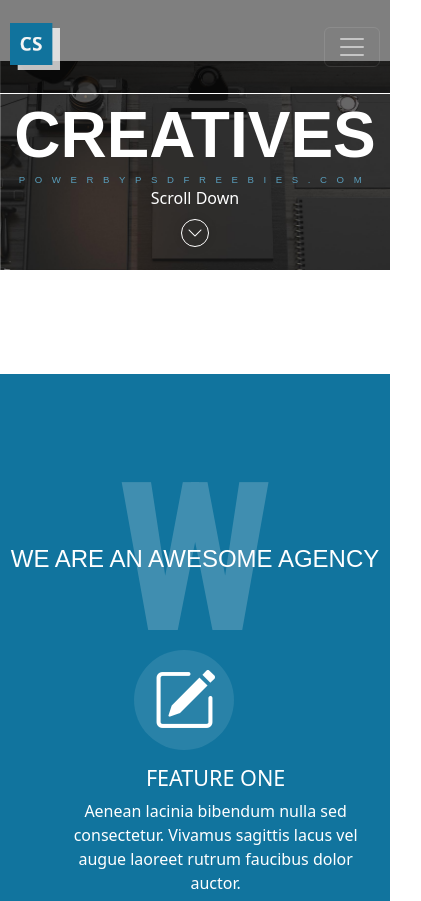
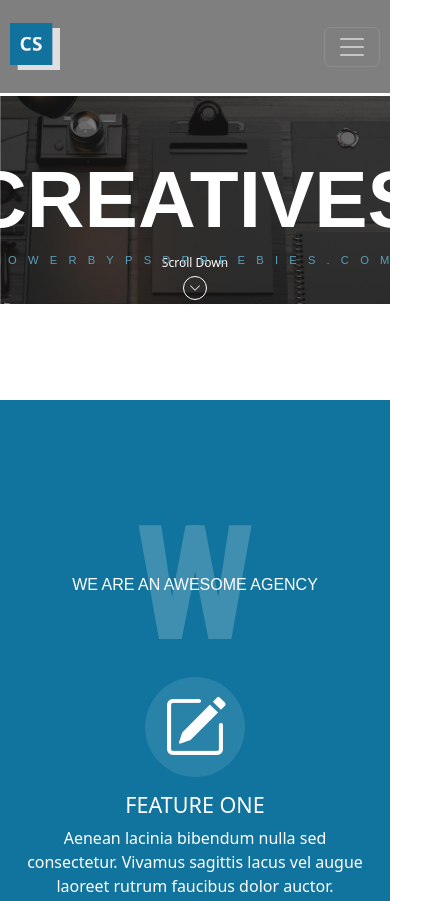
Before and after one commit to Toandvstkt/fastcodingtest, a plain HTML site: page index.html in a window 390 px wide. Shown: the top 901 px of the page, 421 px wide, since content can reach past the window. Drawn offline with nearby package versions, Linux system fonts and the light colour scheme.

Commit message:
Update style.css

```diff
--- a/style.css
+++ b/style.css
@@ -1,7 +1,4 @@
     .banner {
-        color: #fff;
-        text-align: center;
-        padding: 100px 0;
         position: relative;
         height: 400px;
         display: flex;
@@ -337,6 +334,7 @@
         align-items: center;
         justify-content: center;
         min-height: 100vh;
+
     }
 
     .big-letter {
@@ -457,22 +455,20 @@
     }
 
     @media (max-width: 1024px) {
-        .banner {
-            padding: 50px 0;
-            height: 300px;
-        }
 
         .banner img {
-            margin-top: 8%;
+            margin-top: -0%;
         }
-
+        .features{
+            margin-top: 0;
+        }
         .creative-title {
             font-family: 'Gotham-Bold', sans-serif;
             color: white;
             font-weight: 700;
-            font-size: 4rem;
+            font-size: 6rem;
             position: absolute;
-            top: 45%;
+            top: 50%;
             left: 50%;
             transform: translate(-50%, -50%);
             z-index: 2;
@@ -481,10 +477,10 @@
         .power-text {
             font-family: 'Gotham-Medium', sans-serif;
             color: white;
-            font-size: 0.6rem;
+            font-size: 0.9rem;
             position: absolute;
             letter-spacing: 1em;
-            top: 60%;
+            top: 65%;
             left: 50%;
             color: #599dbb;
             transform: translate(-50%, -50%);
@@ -514,7 +510,7 @@
             flex-direction: column;
             align-items: center;
             position: absolute;
-            margin-top: 35%;
+            margin-top: 40%;
         }
 
         .scroll-text {
@@ -525,7 +521,7 @@
         }
 
         .transparent-header {
-            background-color: rgba(0, 0, 0, 0.5);
+            background-color: rgba(0, 0, 0, 0.1);
             border-bottom: 1px solid white;
             position: absolute;
             width: 100%;
@@ -557,7 +553,9 @@
         }
 
         .text-center-feature {
-            margin-left: 8%;
+            justify-content: center;
+            align-items: center;
+            margin: 0 auto;
         }
 
         .features i {
@@ -567,9 +565,12 @@
             width: 10px;
             height: 10px;
             display: flex;
-            justify-content: center;
-            align-items: center;
+
             margin-bottom: 15px;
+        }
+
+        .feature-item i {
+            margin: 0 auto;
         }
 
         .footer p {
@@ -600,6 +601,117 @@
         }
     }
 
+    @media (max-width: 768px) {
+        .banner img {
+            margin-top: 0;
+        }
+
+        .creative-title {
+            font-family: 'Gotham-Bold', sans-serif;
+            color: white;
+            font-weight: 700;
+            font-size: 5rem;
+            position: absolute;
+            top: 50%;
+            left: 50%;
+            transform: translate(-50%, -50%);
+            z-index: 2;
+        }
+
+        .power-text {
+            font-family: 'Gotham-Medium', sans-serif;
+            color: white;
+            font-size: 0.7rem;
+            position: absolute;
+            letter-spacing: 1em;
+            top: 65%;
+            left: 50%;
+            color: #599dbb;
+            transform: translate(-50%, -50%);
+            z-index: 2;
+        }
+
+        .scroll-down {
+            font-size: 12px;
+            color: white;
+            border: solid 1px white;
+            border-radius: 50%;
+            padding: 5px;
+            display: flex;
+            justify-content: center;
+            align-items: center;
+            box-shadow: 0 0 10px rgba(0, 0, 0, 0.1);
+            position: absolute;
+            bottom: 5%;
+            left: 50%;
+            transform: translateX(-50%);
+            cursor: pointer;
+        }
+
+
+        .scroll-container {
+            display: flex;
+            flex-direction: column;
+            align-items: center;
+            position: absolute;
+            margin-top: 40%;
+        }
+
+        .scroll-text {
+            font-size: 12px;
+            margin-bottom: 30px;
+            color: white;
+            animation: bounce 1s infinite;
+        }
+
+        .transparent-header {
+            background-color: rgba(0, 0, 0, 0.5);
+            border-bottom: 1px solid white;
+            position: absolute;
+            width: 100%;
+            z-index: 10;
+            padding: 10px;
+        }
+
+        .big-letter-w {
+            margin-top: 60%;
+            font-family: 'Roboto Condensed', sans-serif;
+            font-weight: 900;
+            font-size: 10rem;
+            color: rgba(255, 252, 252, 0.2);
+            position: absolute;
+            z-index: 1;
+        }
+
+        .small-text-w {
+
+            font-family: 'Gotham-Medium', sans-serif;
+            font-weight: normal;
+            font-size: 1rem;
+            color: white;
+            position: relative;
+            z-index: 2;
+            white-space: nowrap;
+            margin-top: 60%;
+        }
+
+        .text-center-feature {
+            justify-content: center;
+            align-items: center;
+            margin: 0 auto;
+        }
+
+        .features i {
+            background-color: rgba(255, 253, 253, 0.1);
+            border-radius: 50%;
+            padding: 50px;
+            width: 5px;
+            height: 5px;
+            display: flex;
+            margin-bottom: 15px;
+        }
+    }
+
     :root {
         --primary-color: #11749e;
         --font-primary: 'Gotham-Medium', sans-serif;
```
